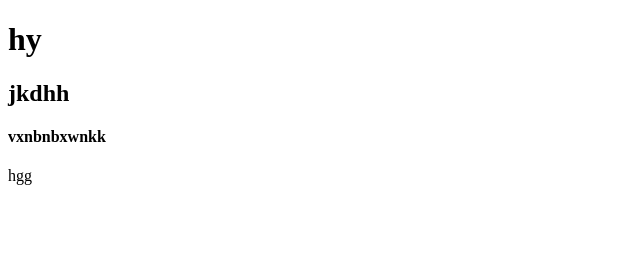
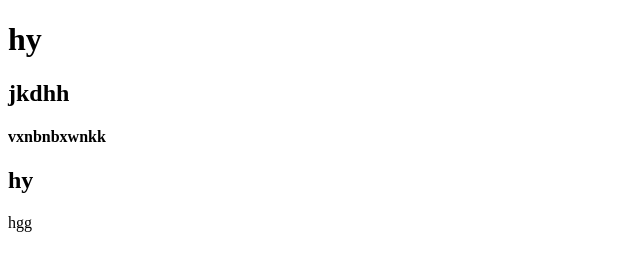
Before and after one commit to Dellal-fatimazahrae/git-project, a plain HTML site: page index.html in a window 1280 px wide. Shown: the full height of the page, 0-640 px from the left. Drawn offline with Linux system fonts and the light colour scheme.

Commit message:
Update index.html

```diff
--- a/index.html
+++ b/index.html
@@ -9,6 +9,7 @@
     <h1>hy</h1>
 <h2>jkdhh</h2>
 <h4>vxnbnbxwnkk</h4>
+    <h2>hy</h2>
     <footer>hgg</footer>
 </body>
 </html>
```
